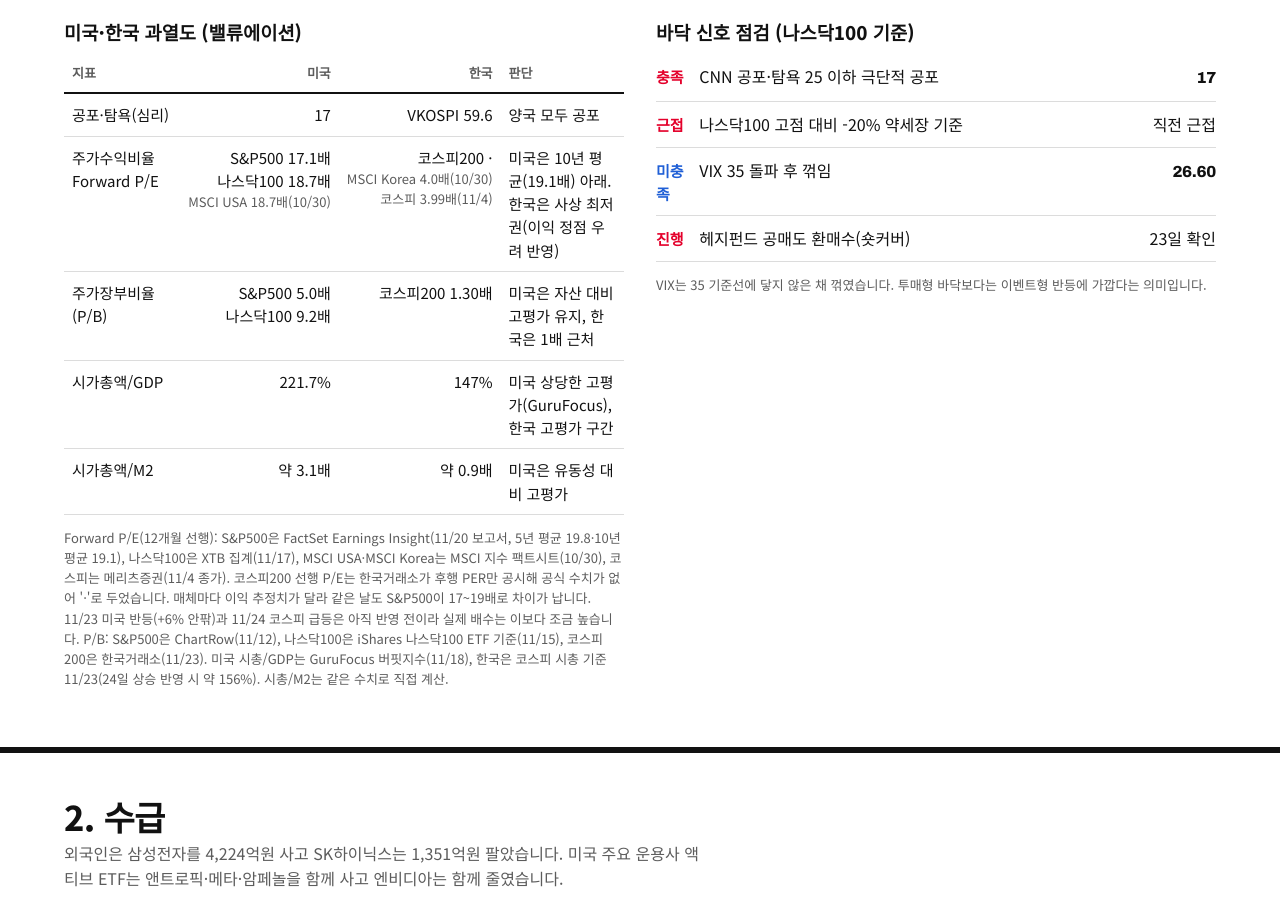
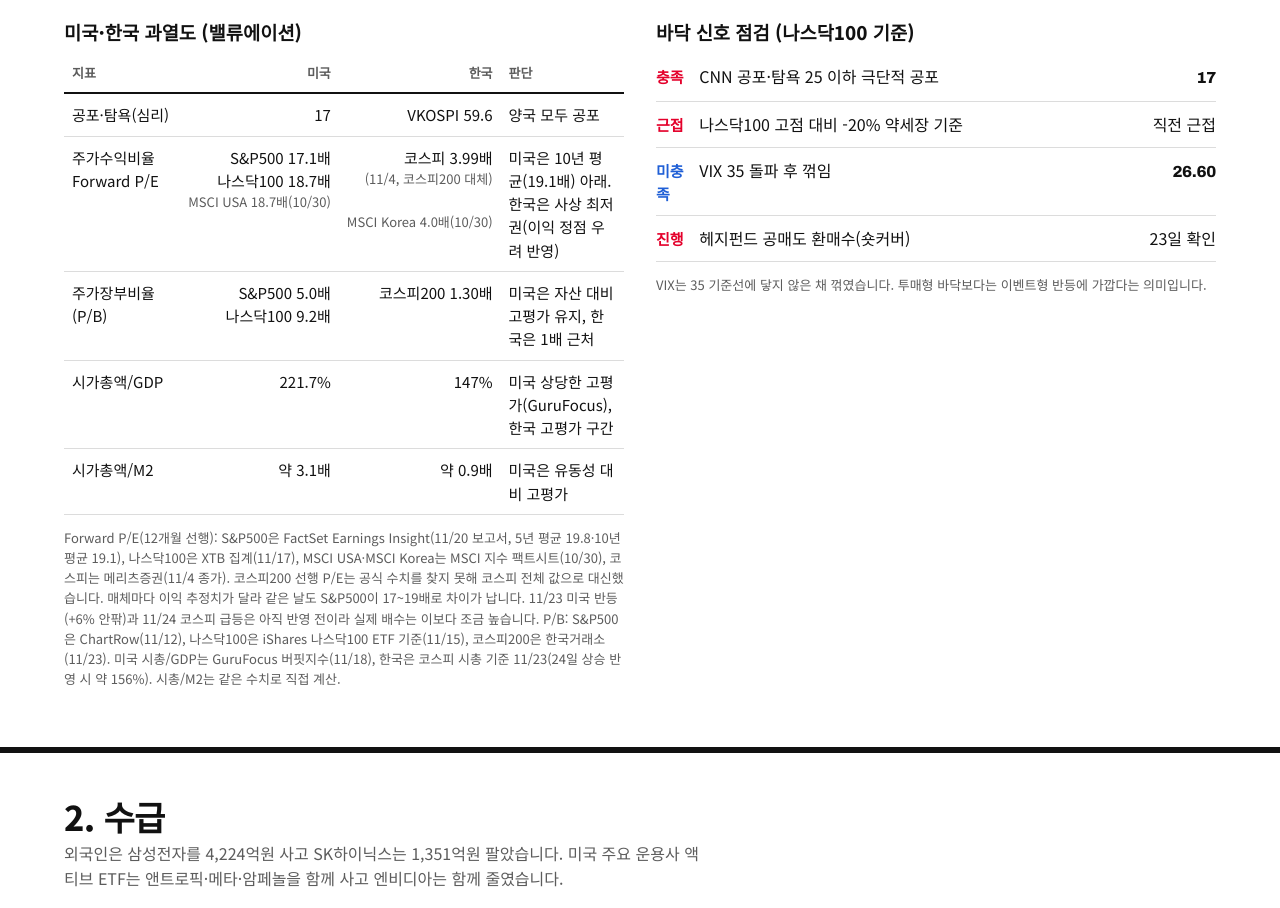
Before and after one commit to blueskyrainbow/morning-market, a plain HTML site: page index.html in a window 1280 px wide. Shown: the part 2340-3248 px from the top of the page. Drawn offline with Linux system fonts and the light colour scheme.

Commit message:
한국 Forward P/E를 코스피 값으로 표시
Co-Authored-By: Claude Opus 5.5 <noreply@anthropic.com>
Claude-Session: https://claude.ai/code/session_01RAwbo6FZMYjvQjSBHdhw6X

```diff
--- a/index.html
+++ b/index.html
@@ -201,13 +201,13 @@ footer a{color:var(--ink)}footer li{margin-bottom:4px;font-size:14px;overflow-wr
      <thead><tr><th>지표</th><th class="r">미국</th><th class="r">한국</th><th>판단</th></tr></thead>
      <tbody>
       <tr><td>공포·탐욕(심리)</td><td class="r">17</td><td class="r">VKOSPI 59.6</td><td>양국 모두 공포</td></tr>
-      <tr><td>주가수익비율 Forward P/E</td><td class="r">S&amp;P500 17.1배<br>나스닥100 18.7배<br><small>MSCI USA 18.7배(10/30)</small></td><td class="r">코스피200 ·<br><small>MSCI Korea 4.0배(10/30)<br>코스피 3.99배(11/4)</small></td><td>미국은 10년 평균(19.1배) 아래. 한국은 사상 최저권(이익 정점 우려 반영)</td></tr>
+      <tr><td>주가수익비율 Forward P/E</td><td class="r">S&amp;P500 17.1배<br>나스닥100 18.7배<br><small>MSCI USA 18.7배(10/30)</small></td><td class="r">코스피 3.99배<br><small>(11/4, 코스피200 대체)</small><br><small>MSCI Korea 4.0배(10/30)</small></td><td>미국은 10년 평균(19.1배) 아래. 한국은 사상 최저권(이익 정점 우려 반영)</td></tr>
       <tr><td>주가장부비율(P/B)</td><td class="r">S&amp;P500 5.0배<br>나스닥100 9.2배</td><td class="r">코스피200 1.30배</td><td>미국은 자산 대비 고평가 유지, 한국은 1배 근처</td></tr>
       <tr><td>시가총액/GDP</td><td class="r">221.7%</td><td class="r">147%</td><td>미국 상당한 고평가(GuruFocus), 한국 고평가 구간</td></tr>
       <tr><td>시가총액/M2</td><td class="r">약 3.1배</td><td class="r">약 0.9배</td><td>미국은 유동성 대비 고평가</td></tr>
      </tbody>
     </table></div>
-    <p class="note">Forward P/E(12개월 선행): S&amp;P500은 FactSet Earnings Insight(11/20 보고서, 5년 평균 19.8·10년 평균 19.1), 나스닥100은 XTB 집계(11/17), MSCI USA·MSCI Korea는 MSCI 지수 팩트시트(10/30), 코스피는 메리츠증권(11/4 종가). 코스피200 선행 P/E는 한국거래소가 후행 PER만 공시해 공식 수치가 없어 '·'로 두었습니다. 매체마다 이익 추정치가 달라 같은 날도 S&amp;P500이 17~19배로 차이가 납니다. 11/23 미국 반등(+6% 안팎)과 11/24 코스피 급등은 아직 반영 전이라 실제 배수는 이보다 조금 높습니다. P/B: S&amp;P500은 ChartRow(11/12), 나스닥100은 iShares 나스닥100 ETF 기준(11/15), 코스피200은 한국거래소(11/23). 미국 시총/GDP는 GuruFocus 버핏지수(11/18), 한국은 코스피 시총 기준 11/23(24일 상승 반영 시 약 156%). 시총/M2는 같은 수치로 직접 계산. </p>
+    <p class="note">Forward P/E(12개월 선행): S&amp;P500은 FactSet Earnings Insight(11/20 보고서, 5년 평균 19.8·10년 평균 19.1), 나스닥100은 XTB 집계(11/17), MSCI USA·MSCI Korea는 MSCI 지수 팩트시트(10/30), 코스피는 메리츠증권(11/4 종가). 코스피200 선행 P/E는 공식 수치를 찾지 못해 코스피 전체 값으로 대신했습니다. 매체마다 이익 추정치가 달라 같은 날도 S&amp;P500이 17~19배로 차이가 납니다. 11/23 미국 반등(+6% 안팎)과 11/24 코스피 급등은 아직 반영 전이라 실제 배수는 이보다 조금 높습니다. P/B: S&amp;P500은 ChartRow(11/12), 나스닥100은 iShares 나스닥100 ETF 기준(11/15), 코스피200은 한국거래소(11/23). 미국 시총/GDP는 GuruFocus 버핏지수(11/18), 한국은 코스피 시총 기준 11/23(24일 상승 반영 시 약 156%). 시총/M2는 같은 수치로 직접 계산. </p>
    </div>
    <div>
     <h3 style="margin:0 0 8px">바닥 신호 점검 (나스닥100 기준)</h3>
```
